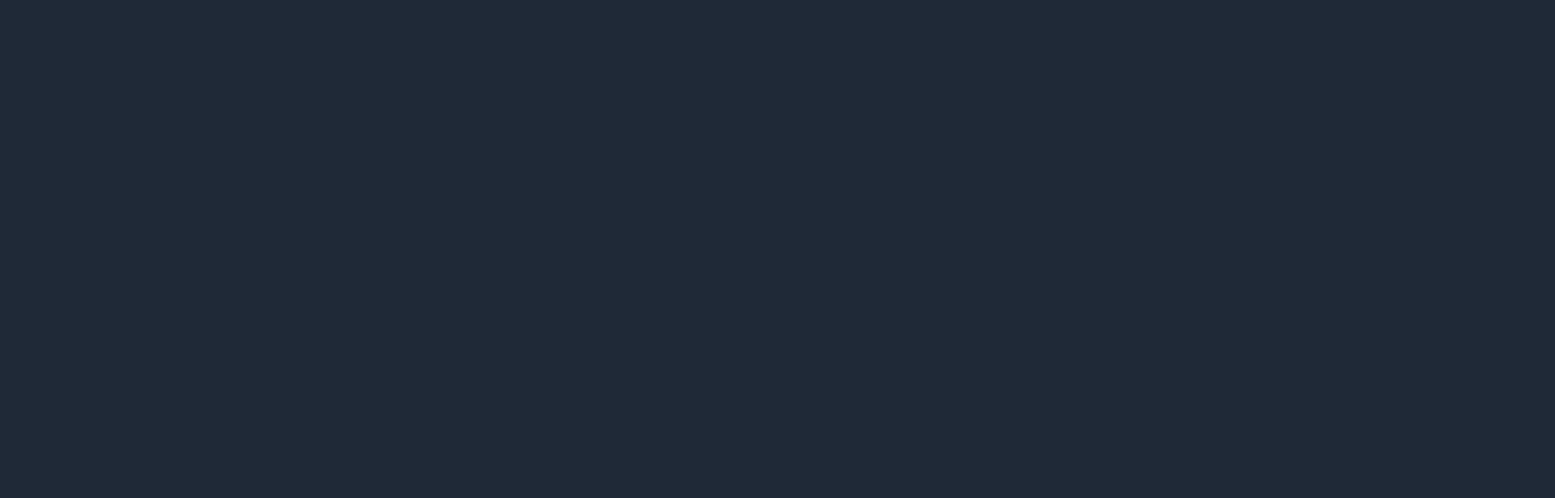
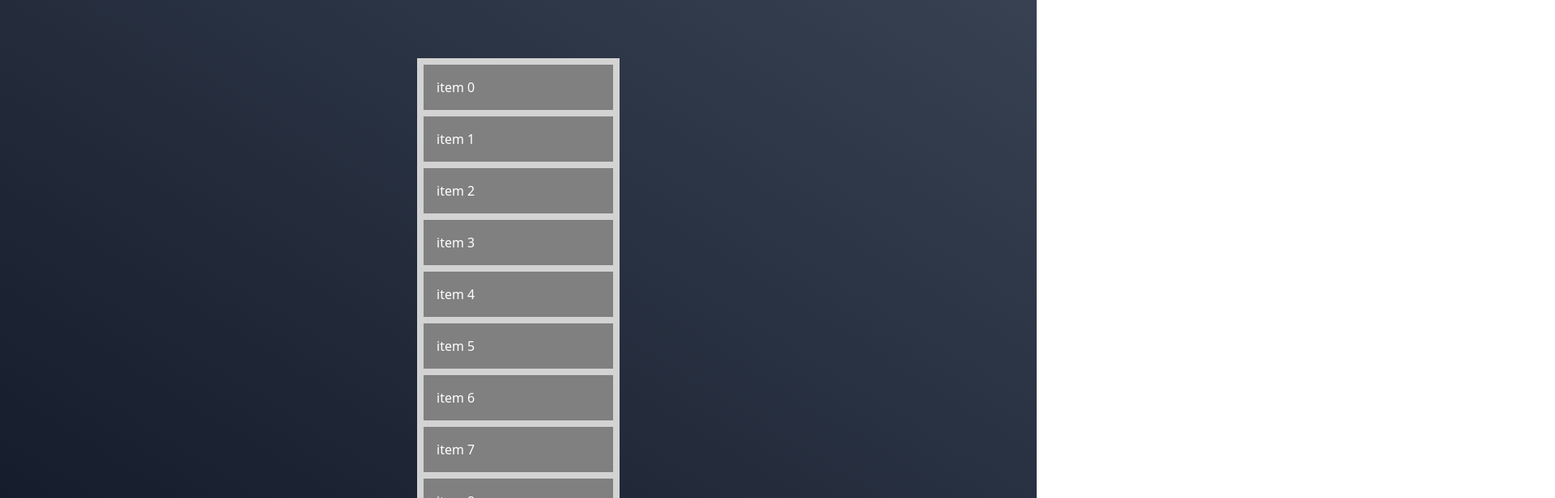
Before and after one commit to puzansakya/react-patterns, a React (Create React App) app: page / in a window 1280 px wide. Shown: the top 616 px of the page at 81% size, 1920 px wide, since content can reach past the window. Built offline with nearby package versions, Linux system fonts and the light colour scheme.

Commit message:
Feature: Drag and drop component added

```diff
--- a/package.json
+++ b/package.json
@@ -14,6 +14,7 @@
     "@types/react-dom": "^17.0.9",
     "immer": "^9.0.5",
     "react": "^17.0.2",
+    "react-beautiful-dnd": "^13.1.0",
     "react-dom": "^17.0.2",
     "react-hook-form": "^7.13.0",
     "react-icons": "^4.2.0",
@@ -54,6 +55,7 @@
     ]
   },
   "devDependencies": {
+    "@types/react-beautiful-dnd": "^13.1.2",
     "@types/react-table": "^7.7.2",
     "@types/react-transition-group": "^4.4.2",
     "@types/redux-actions": "^2.6.2",
--- a/src/App.tsx
+++ b/src/App.tsx
@@ -12,11 +12,12 @@ import PopperSection from "./section/popper";
 import TimePickerSection from "./section/timePicker";
 import CounterSection from "./section/counter";
 import TableSection from "./section/table";
+import DNDSection from "./section/dnd";
 
 function App() {
   return (
     <>
-      <TimePickerSection />
+      {/* <TimePickerSection /> */}
 
       {/* <CounterSection /> */}
 
@@ -27,6 +28,8 @@ function App() {
       {/* <TableSection /> */}
 
       {/* <TabSection /> */}
+
+      <DNDSection />
     </>
   );
 }
--- /dev/null
+++ b/src/section/dnd/index.tsx
@@ -0,0 +1,99 @@
+import { MainWrapper } from "../../components/mainWrapper.index";
+
+import { DragDropContext, Droppable, Draggable } from "react-beautiful-dnd";
+import { useState } from "react";
+
+// fake data generator
+const getItems = (count: number) =>
+  Array.from({ length: count }, (v, k) => k).map((k) => ({
+    id: `item-${k}`,
+    content: `item ${k}`,
+  }));
+
+// a little function to help us with reordering the result
+const reorder = (list: any, startIndex: any, endIndex: any) => {
+  const result = Array.from(list);
+  const [removed] = result.splice(startIndex, 1);
+  result.splice(endIndex, 0, removed);
+
+  return result;
+};
+
+const grid = 8;
+
+const getItemStyle = (isDragging: boolean, draggableStyle: any) => ({
+  // some basic styles to make the items look a bit nicer
+  userSelect: "none",
+  padding: grid * 2,
+  margin: `0 0 ${grid}px 0`,
+
+  // change background colour if dragging
+  background: isDragging ? "lightgreen" : "grey",
+
+  // styles we need to apply on draggables
+  ...draggableStyle,
+});
+
+const getListStyle = (isDraggingOver: boolean) => ({
+  background: isDraggingOver ? "lightblue" : "lightgrey",
+  padding: grid,
+  width: 250,
+});
+const Item = ({ item, index }: any) => {
+  return (
+    <Draggable draggableId={item.id} index={index}>
+      {(provided, snapshot) => (
+        <div
+          ref={provided.innerRef}
+          {...provided.draggableProps}
+          {...provided.dragHandleProps}
+          style={getItemStyle(
+            snapshot.isDragging,
+            provided.draggableProps.style
+          )}
+        >
+          {item.content}
+        </div>
+      )}
+    </Draggable>
+  );
+};
+const DNDSection = () => {
+  const [items, setItems] = useState(getItems(10));
+
+  const onDragEnd = (result: any) => {
+    // dropped outside the list
+    if (!result.destination) {
+      return;
+    }
+
+    const reorderedItems: any = reorder(
+      items,
+      result.source.index,
+      result.destination.index
+    );
+    setItems(reorderedItems);
+  };
+  return (
+    <MainWrapper>
+      <DragDropContext onDragEnd={onDragEnd}>
+        <Droppable droppableId="droppable">
+          {(provided, snapshot) => (
+            <div
+              {...provided.droppableProps}
+              ref={provided.innerRef}
+              style={getListStyle(snapshot.isDraggingOver)}
+            >
+              {items.map((item, index) => (
+                <Item item={item} index={index} />
+              ))}
+              {provided.placeholder}
+            </div>
+          )}
+        </Droppable>
+      </DragDropContext>
+    </MainWrapper>
+  );
+};
+
+export default DNDSection;
```
Also changed, not shown: 1 other file (tests, documents, lock files or other folders).
